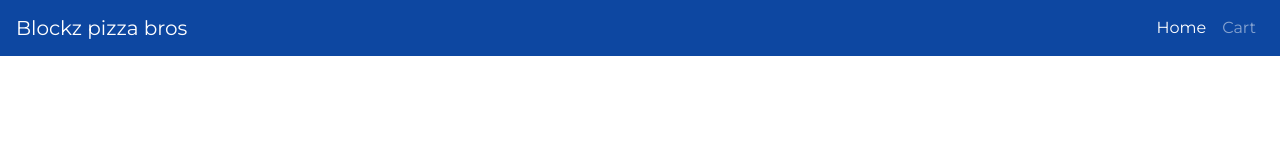
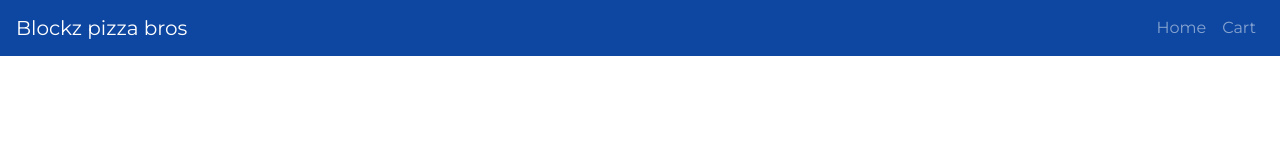
Before and after one commit to mikeDombrovsky/the_shop, a React (Create React App) app: page / in a window 1280 px wide. Shown: the top 160 px of the page. Built offline with nearby package versions, Linux system fonts and the light colour scheme.

Commit message:
path fix gh-pages

```diff
--- a/src/components/header/Header.js
+++ b/src/components/header/Header.js
@@ -10,13 +10,13 @@ const Header  = (props) => {
       <NavbarBrand>Blockz pizza bros</NavbarBrand>
       <Collapse navbar>
         <ul className="navbar-nav ml-auto">
-          <li className="nav-item active">
-            <NavLink className="nav-link" to="/the_shop" activeClassName="active">
+          <li className="nav-item">
+            <NavLink className="nav-link" to="/the_shop">
               Home
             </NavLink>
           </li>
           <li className="nav-item">
-            <NavLink className="nav-link" to="/the_shop/cart" activeClassName="active">
+            <NavLink className="nav-link" to="/the_shop/cart">
               Cart
             </NavLink>
           </li>
```
